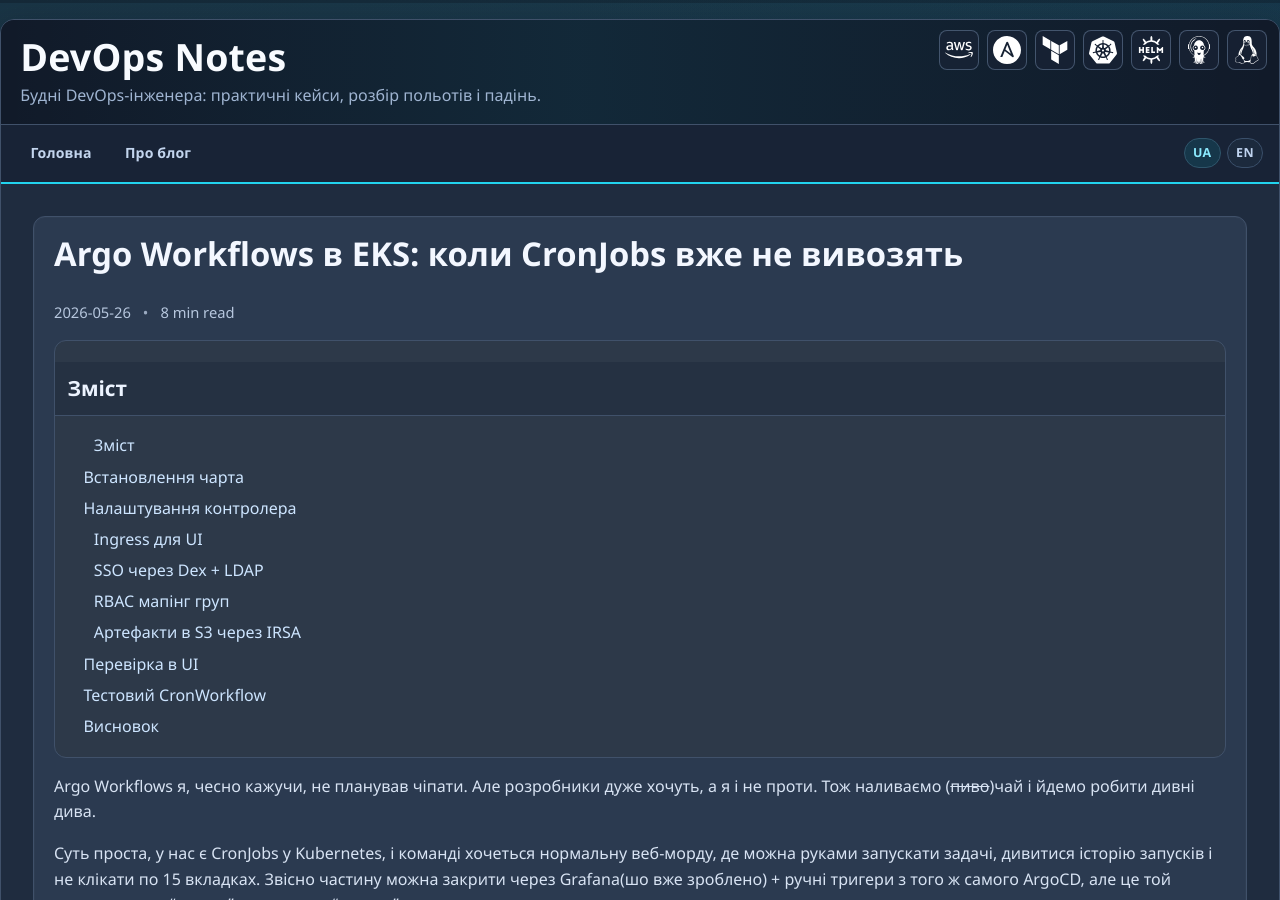
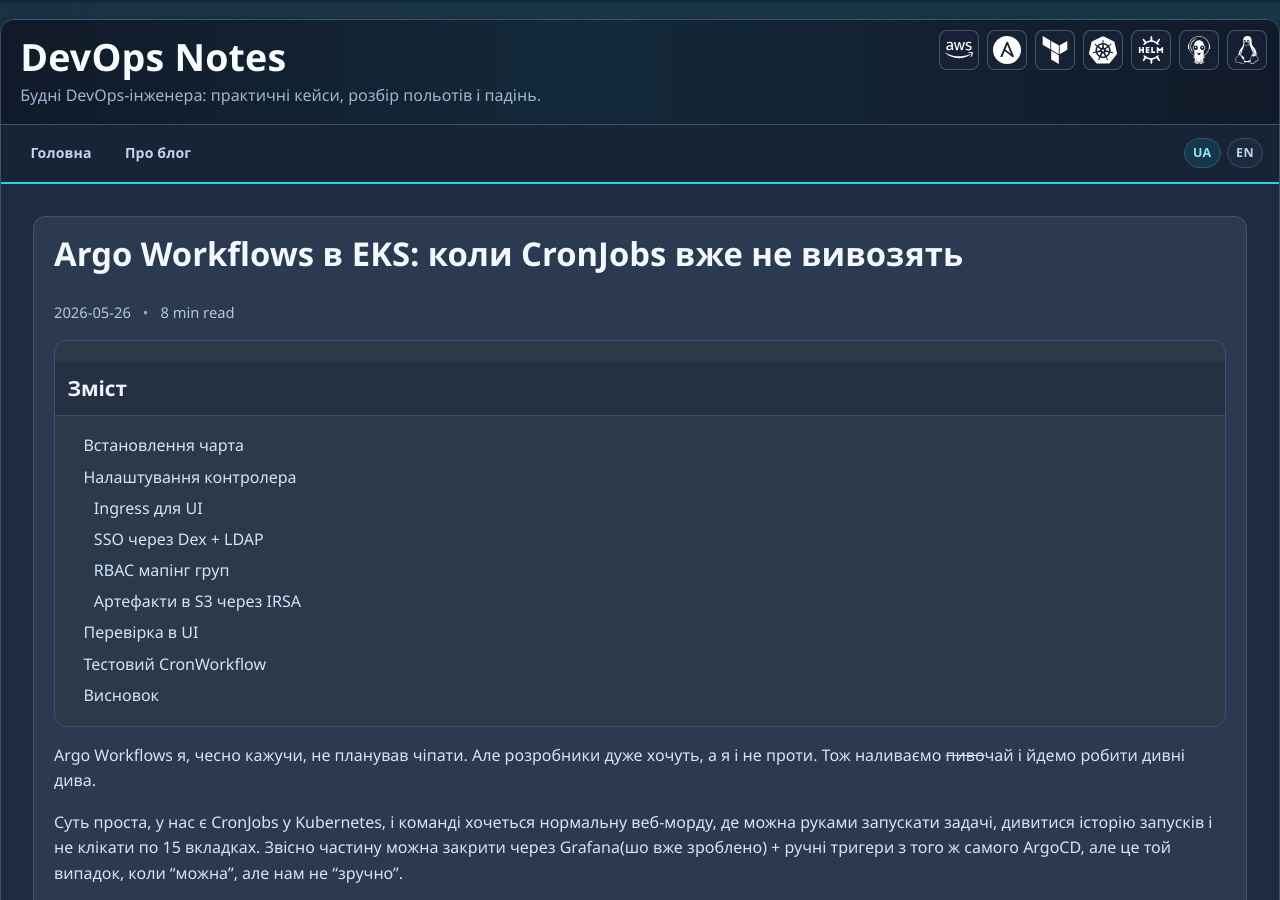
Before and after one commit to paparoot-devops/paparoot, a Jekyll site: the page built from _posts/2026-05-26-argo-workflows-v-eks.md, in a window 1280 px wide and 900 px high. Built offline with Jekyll 4.4.1, drawn with Linux system fonts in a browser that asks for light colours; part of the change alters nothing that is shown.

```diff
--- a/_layouts/post.html
+++ b/_layouts/post.html
@@ -197,7 +197,9 @@ layout: default
   var tocList = document.getElementById('toc-list');
   var tocBox = document.getElementById('toc-box');
   if (article && tocList) {
-    var headings = Array.prototype.slice.call(article.querySelectorAll('h2, h3'));
+    var headings = Array.prototype.slice.call(article.querySelectorAll('h2, h3')).filter(function (h) {
+      return !h.closest('#toc-box');
+    });
     headings.forEach(function (h, i) {
       if (!h.id) h.id = 'sec-' + (i + 1);
       var li = document.createElement('li');
--- a/_posts/2026-05-26-argo-workflows-v-eks.md
+++ b/_posts/2026-05-26-argo-workflows-v-eks.md
@@ -9,7 +9,7 @@ case_type: change-case
 system_stage: existing
 ---
 
-Argo Workflows я, чесно кажучи, не планував чіпати. Але розробники дуже хочуть, а я і не проти. Тож наливаємо (~~пиво~~)чай і йдемо робити дивні дива.
+Argo Workflows я, чесно кажучи, не планував чіпати. Але розробники дуже хочуть, а я і не проти. Тож наливаємо ~~пиво~~чай і йдемо робити дивні дива.
 
 Суть проста, у нас є CronJobs у Kubernetes, і команді хочеться нормальну веб-морду, де можна руками запускати задачі, дивитися історію запусків і не клікати по 15 вкладках. Звісно частину можна закрити через Grafana(шо вже зроблено) + ручні тригери з того ж самого ArgoCD, але це той випадок, коли "можна", але нам не "зручно".
 
```
